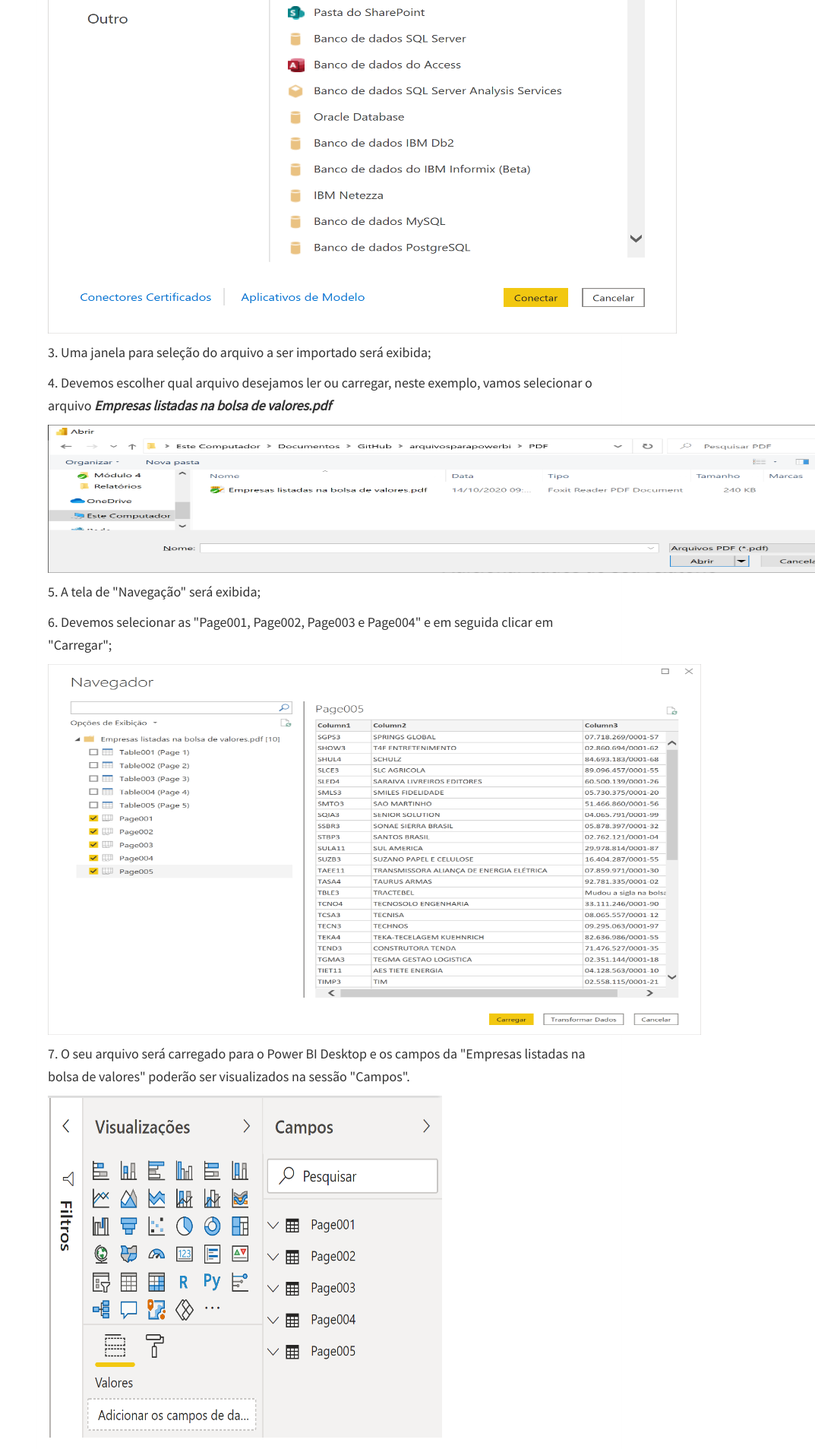
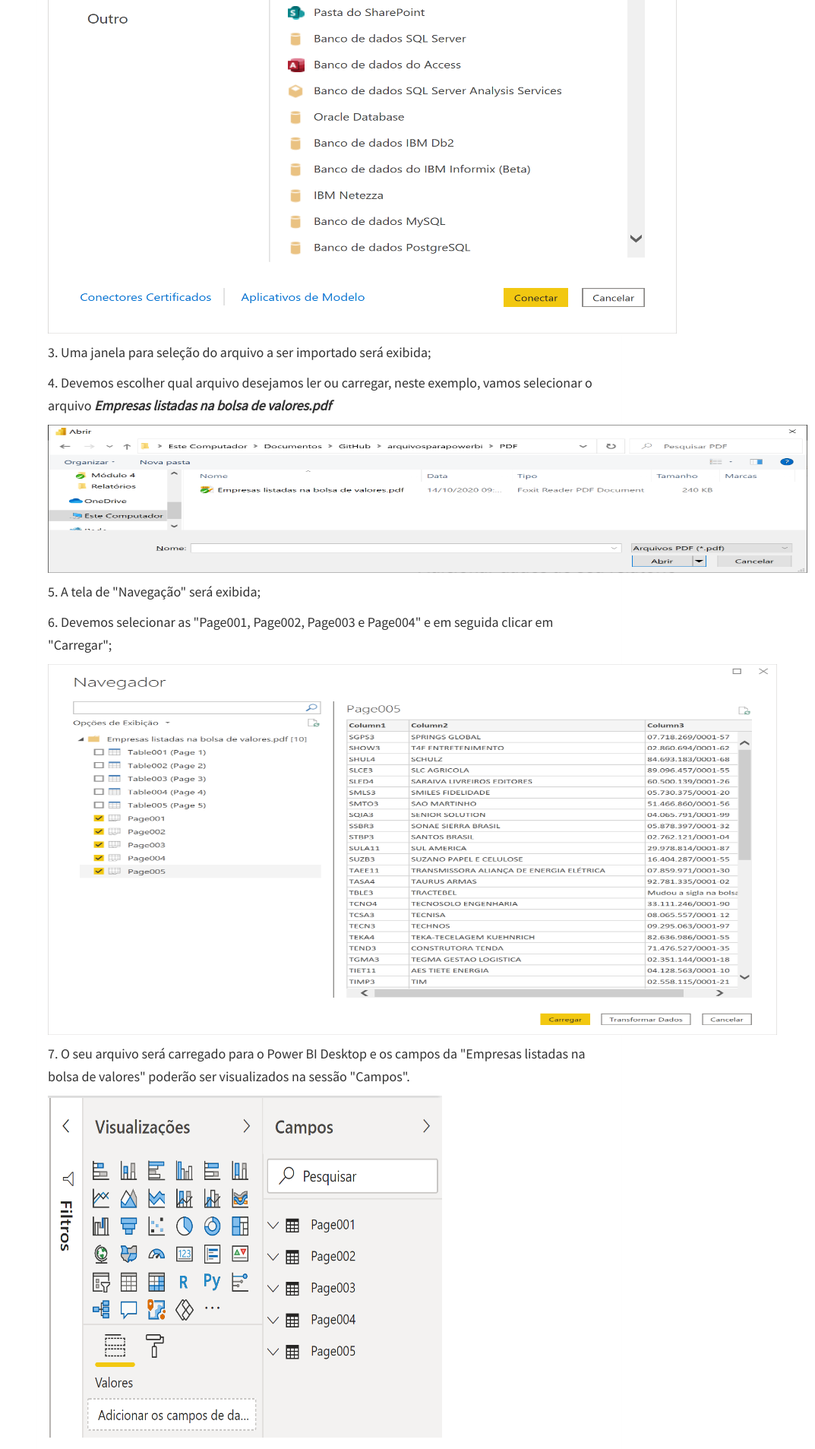
Before and after one commit to mateusbtlopes/mateusbtlopes.github.io, a Jekyll site: the page built from _posts/2020-10-04-como ler dados de arquivos pdf no power bi.md, in a window 1280 px wide. Shown: the part 1366-3273 px from the top of the page at 76% size, without its empty margins (207-1280 px from the left). Built offline with Jekyll 4.4.1, drawn with Linux system fonts in a browser that asks for light colours; nearby versions of some CDN libraries.

Commit message:
update posts

```diff
--- a/_posts/2020-10-04-como ler dados de arquivos pdf no power bi.md
+++ b/_posts/2020-10-04-como ler dados de arquivos pdf no power bi.md
@@ -43,13 +43,13 @@
 
 <p>4. Devemos escolher qual arquivo desejamos ler ou carregar, neste exemplo, vamos selecionar o arquivo <i><strong>Empresas listadas na bolsa de valores.pdf</strong></i></p>
 
-<p><img src="https://raw.githubusercontent.com/mateusbtlopes/mateusbtlopes.github.io/master/_posts/img/LendoPDF3.png" height="195" width="1065"/></p>
+<p><img src="https://raw.githubusercontent.com/mateusbtlopes/mateusbtlopes.github.io/master/_posts/img/LendoPDF3.png" height="195" width="1000"/></p>
 
 <p>5. A tela de "Navegação" será exibida;</p>
 
 <p>6. Devemos selecionar as "Page001, Page002, Page003 e Page004" e em seguida clicar em "Carregar";</p>
 
-<p><img src="https://raw.githubusercontent.com/mateusbtlopes/mateusbtlopes.github.io/master/_posts/img/LendoPDF4.png" height="488" width="860"/></p>
+<p><img src="https://raw.githubusercontent.com/mateusbtlopes/mateusbtlopes.github.io/master/_posts/img/LendoPDF4.png" height="488" width="960"/></p>
 
 <p>7. O seu arquivo será carregado para o Power BI Desktop e os campos da "Empresas listadas na bolsa de valores" poderão ser visualizados na sessão "Campos".</p>
 
```
